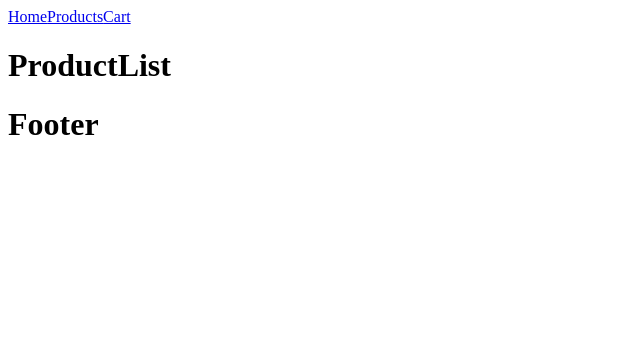
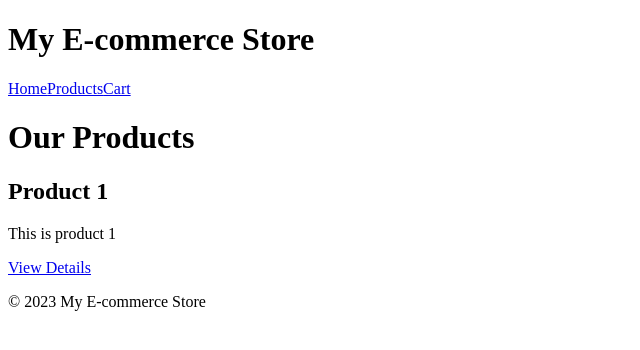
Before and after one commit to EleoXDA/E-commerce_VueJS, a Vue app: page /products in a window 1280 px wide. Shown: the top 350 px of the page, without its empty margins (0-640 px from the left). Built offline with nearby package versions, Linux system fonts and the light colour scheme.

Commit message:
add basic page layouts to view pages separately

```diff
--- a/package.json
+++ b/package.json
@@ -20,8 +20,7 @@
     "@vue/cli-service": "~5.0.0",
     "@vue/compiler-sfc": "^3.0.0-beta.1",
     "eslint": "^7.32.0",
-    "eslint-plugin-vue": "^8.0.3",
-    "vue-cli-plugin-vue-next": "~0.1.4"
+    "eslint-plugin-vue": "^8.0.3"
   },
   "eslintConfig": {
     "root": true,
--- a/src/components/FooterView.vue
+++ b/src/components/FooterView.vue
@@ -1,11 +1,5 @@
 <template>
-  <div>
-    <h1>Footer</h1>
-  </div>
+  <footer>
+    <p>&copy; 2023 My E-commerce Store</p>
+  </footer>
 </template>
-
-<script>
-export default {
-  name: 'FooterView',
-};
-</script>
--- a/src/components/HeaderView.vue
+++ b/src/components/HeaderView.vue
@@ -1,7 +1,10 @@
 <template>
-  <nav>
-    <a href="/">Home</a>
-    <a href="/products">Products</a>
-    <a href="/cart">Cart</a>
-  </nav>
+  <header>
+    <h1>My E-commerce Store</h1>
+    <nav>
+      <router-link to="/">Home</router-link>
+      <router-link to="/products">Products</router-link>
+      <router-link to="/cart">Cart</router-link>
+    </nav>
+  </header>
 </template>
--- a/src/views/CartView.vue
+++ b/src/views/CartView.vue
@@ -1,11 +1,23 @@
 <template>
   <div>
-    <h1>Cart</h1>
+    <h1>Your Cart</h1>
+    <div v-for="item in cart" :key="item.product.id">
+      <h2>{{ item.product.name }}</h2>
+      <p>Quantity: {{ item.quantity }}</p>
+    </div>
+    <router-link to="/checkout">Proceed to Checkout</router-link>
   </div>
 </template>
 
 <script>
 export default {
-  name: 'CartView',
-};
+  data() {
+    return {
+      cart: [
+        { product: { id: 1, name: 'Product 1', description: 'This is product 1' }, quantity: 1 },
+        // ... add more items here
+      ],
+    }
+  },
+}
 </script>
--- a/src/views/CheckoutView.vue
+++ b/src/views/CheckoutView.vue
@@ -1,11 +1,33 @@
 <template>
   <div>
     <h1>Checkout</h1>
+    <form @submit.prevent="submitOrder">
+      <label>
+        Name:
+        <input type="text" v-model="name" required>
+      </label>
+      <label>
+        Address:
+        <input type="text" v-model="address" required>
+      </label>
+      <!-- Add more fields as needed -->
+      <button type="submit">Submit Order</button>
+    </form>
   </div>
 </template>
 
 <script>
 export default {
-  name: 'CheckoutView',
-};
+  data() {
+    return {
+      name: '',
+      address: '',
+    }
+  },
+  methods: {
+    submitOrder() {
+      // Submit order
+    },
+  },
+}
 </script>
--- a/src/views/HomeView.vue
+++ b/src/views/HomeView.vue
@@ -1,11 +1,6 @@
 <template>
   <div>
-    <h1>Home</h1>
+    <h1>Welcome to our e-commerce store!</h1>
+    <p>Check out our <router-link to="/products">products</router-link>.</p>
   </div>
 </template>
-
-<script>
-export default {
-  name: 'HomeView',
-};
-</script>
--- a/src/views/ProductDetails.vue
+++ b/src/views/ProductDetails.vue
@@ -1,11 +1,22 @@
 <template>
   <div>
-    <h1>ProductDetails</h1>
+    <h1>{{ product.name }}</h1>
+    <p>{{ product.description }}</p>
+    <button @click="addToCart">Add to Cart</button>
   </div>
 </template>
 
 <script>
 export default {
-  name: 'ProductDetails',
-};
+  data() {
+    return {
+      product: { id: 1, name: 'Product 1', description: 'This is product 1' },
+    }
+  },
+  methods: {
+    addToCart() {
+      // Add product to cart
+    },
+  },
+}
 </script>
--- a/src/views/ProductList.vue
+++ b/src/views/ProductList.vue
@@ -1,11 +1,23 @@
 <template>
   <div>
-    <h1>ProductList</h1>
+    <h1>Our Products</h1>
+    <div v-for="product in products" :key="product.id">
+      <h2>{{ product.name }}</h2>
+      <p>{{ product.description }}</p>
+      <router-link :to="'/product/' + product.id">View Details</router-link>
+    </div>
   </div>
 </template>
 
 <script>
 export default {
-  name: 'ProductList',
-};
+  data() {
+    return {
+      products: [
+        { id: 1, name: 'Product 1', description: 'This is product 1' },
+        // ... add more products here
+      ],
+    }
+  },
+}
 </script>
```
Also changed, not shown: 1 other file (tests, documents, lock files or other folders).
